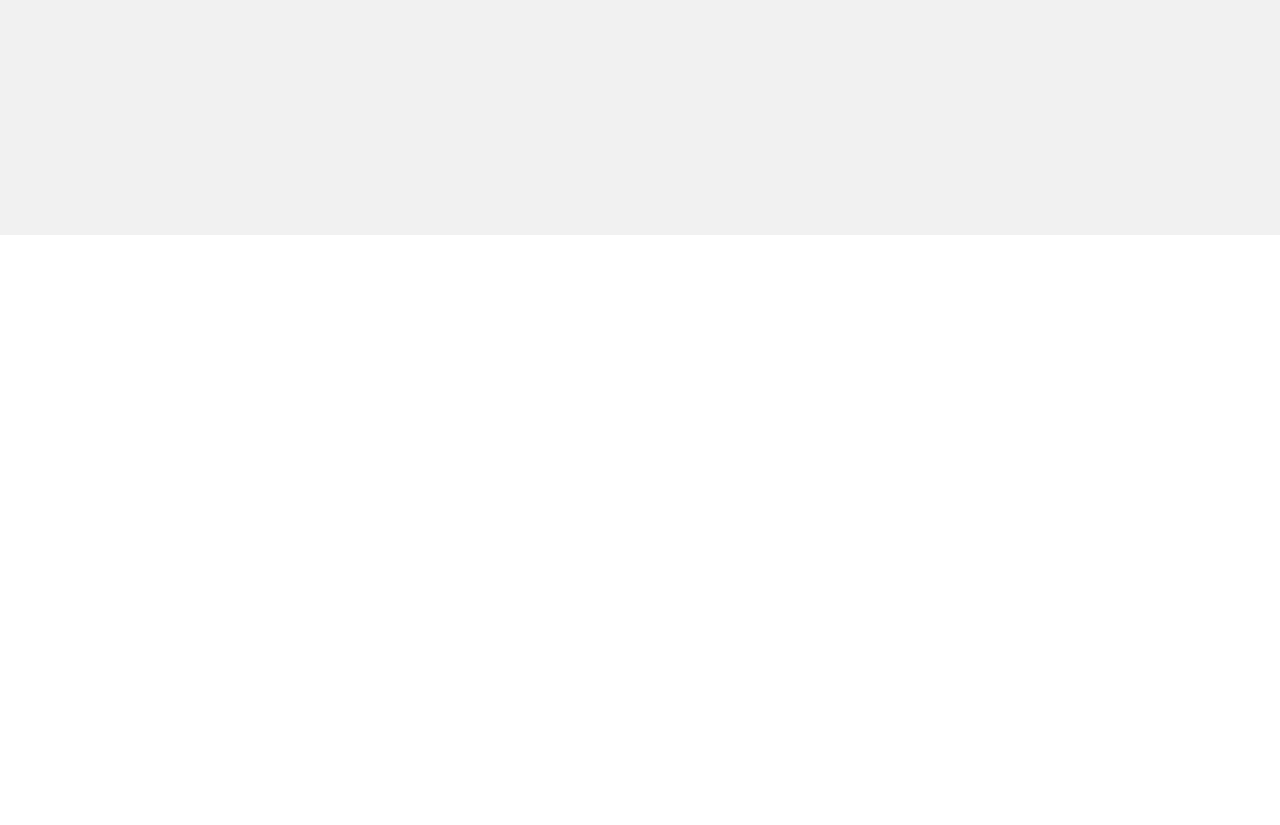
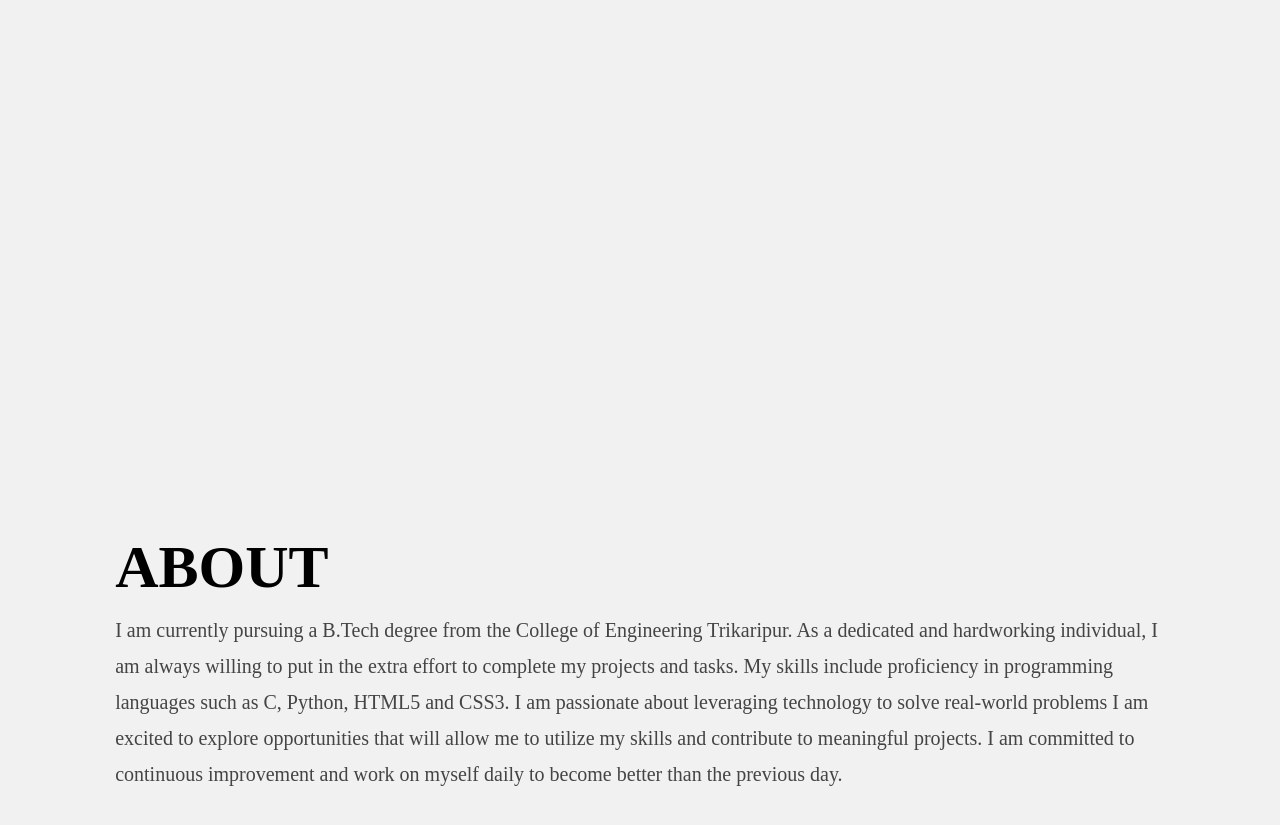
Before and after one commit to adarshmadhusoodanan/Sample-Portfolio, a plain HTML site: page index.html in a window 1280 px wide. Shown: the part 565-1390 px from the top of the page. Before the commit the page ends 800 px from the top, so only its background shows below. Drawn offline with nearby package versions, Linux system fonts and the light colour scheme.

Commit message:
add about

```diff
--- a/index.html
+++ b/index.html
@@ -58,6 +58,26 @@
     <!-- home section ends -->
 
 
+    <!-- about section starts -->
+
+    <section id="about" class="about">
+
+
+
+        <div class="content">
+            <h1 class="title">About</h1>
+            <p class="description">I am currently pursuing a B.Tech degree from the College of Engineering Trikaripur. As a dedicated and hardworking individual, I am always willing to put in the extra effort to complete my projects and tasks.
+
+                My skills include proficiency in programming languages such as C, Python, HTML5 and CSS3. I am passionate about leveraging technology to solve real-world problems
+
+                I am excited to explore opportunities that will allow me to utilize my skills and contribute to meaningful projects. I am committed to continuous improvement and work on myself daily to become better than the previous day.</p>
+        </div>
+    </section>
+
+
+    <!-- about section ends-->
+
+
 
 
 
--- a/styles.css
+++ b/styles.css
@@ -127,8 +127,52 @@ section{
 }
 
 .home .image img{
-    width: 80%;
+    width: 100%;
 
 }
 
 /* end */
+
+/* About */
+
+
+.about {
+    display: flex;
+    flex-wrap: wrap;
+    gap: 1.5rem;
+    min-height: 100vh ;
+    align-items: center;
+    justify-content: center;
+    background: #f1f1f1;
+
+}
+
+.about .content{
+    flex: 1 1 40rem;
+    padding-top: 6.5em;
+
+}
+
+.about .content .title{
+    font-size: 6rem;
+    color: #000000;
+    text-transform: uppercase;
+}
+
+
+
+.about .content .description{
+    font-size: 2rem;
+    font-weight: lighter;
+    text-transform: none;
+    text-align: left;
+    line-height: 1.8;
+    padding: 1rem 0;
+    color: #444444;
+
+}
+
+
+
+
+/*  end   */
```
